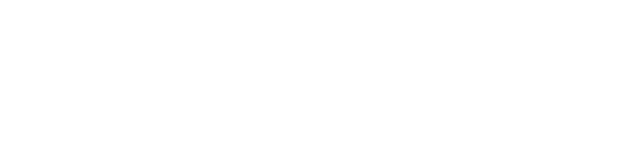
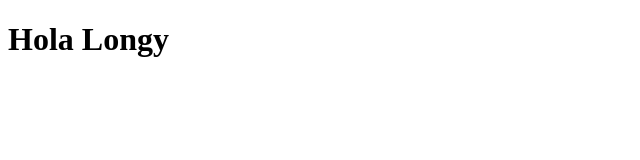
Before and after one commit to walterpacheco/test-git, a plain HTML site: page index.html in a window 1280 px wide. Shown: the whole page, without its empty margins (0-640 px from the left). Drawn offline with Linux system fonts and the light colour scheme.

Commit message:
se agrega unh1 y titulo

```diff
--- a/index.html
+++ b/index.html
@@ -3,9 +3,9 @@
 <head>
     <meta charset="UTF-8">
     <meta name="viewport" content="width=device-width, initial-scale=1.0">
-    <title>Document</title>
+    <title>Walter</title>
 </head>
 <body>
-
+    <h1>Hola Longy</h1>
 </body>
 </html>
```
